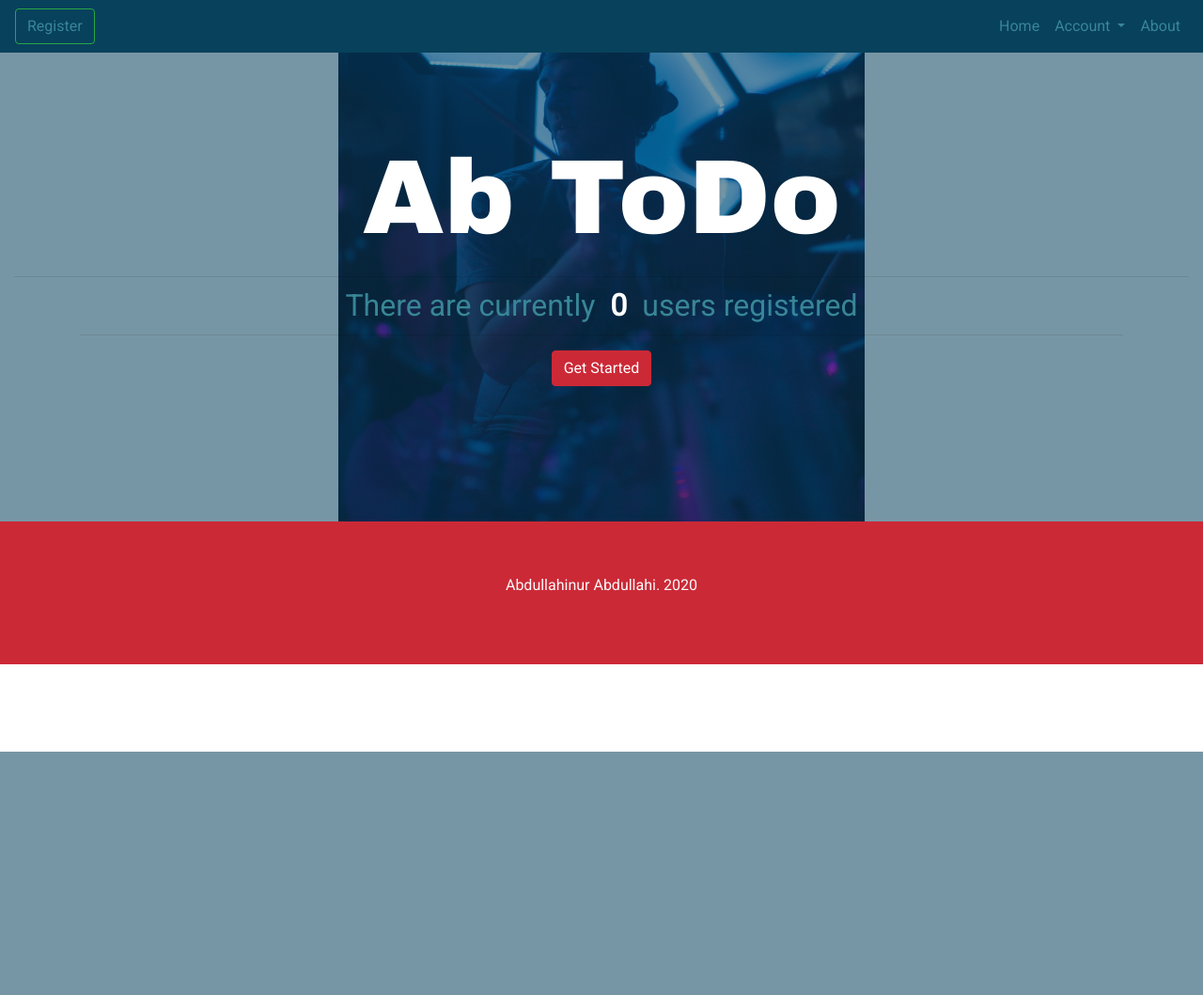
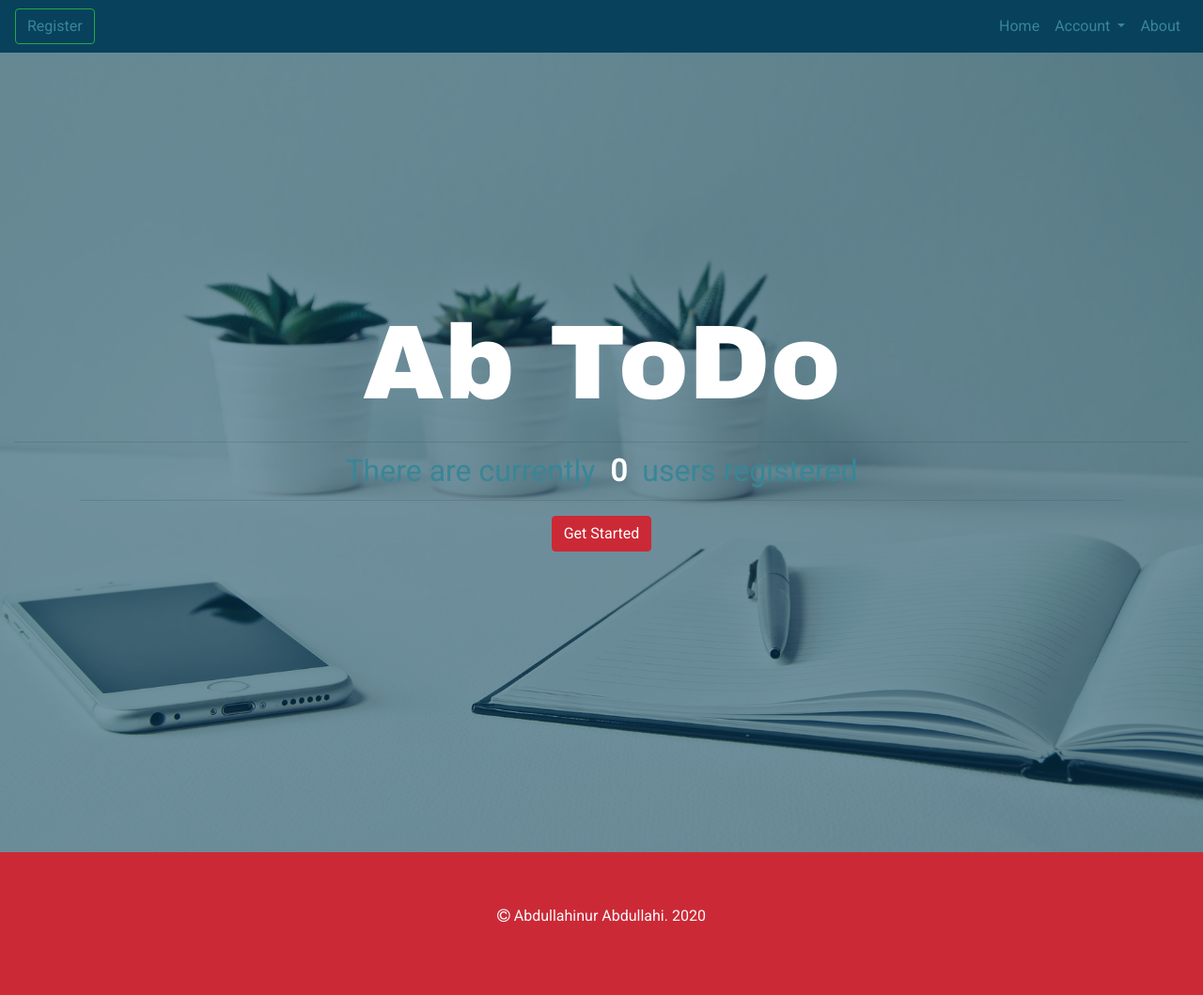
Before and after one commit to SandyAbdullahi/django-todo, a Django app: page / in a window 1280 px wide. Shown: the whole page at 94% size. Before the commit the page ends 800 px from the top, so only its background shows below. Run offline with Django 3.2, Linux system fonts and the light colour scheme; parts of the project's set-up code (start-up, migrations or seed data) failed here and were passed over; some libraries are stand-ins or nearby versions.

Commit message:
add media query for bigger device views

```diff
--- a/static/css/styles.css
+++ b/static/css/styles.css
@@ -138,6 +138,18 @@ a {
 
 
 @media (min-width: 768px)  {
+    .landing {
+        background: url('../img/desk-3076954_1920.jpg') no-repeat center;
+        background-size: cover;
+        height: 100%;
+
+    }
+
+    .landing .content {
+        padding: 20rem 0rem;
+    }
+
+
     textarea {
         width: 90% !important;
     }
--- a/templates/base.html
+++ b/templates/base.html
@@ -16,6 +16,7 @@
     <!-- Bootstrap CSS -->
     {% bootstrap_css %}
     <link rel="stylesheet" href="{% static "css/styles.css" %}">
+    <link rel="stylesheet" href="https://stackpath.bootstrapcdn.com/font-awesome/4.7.0/css/font-awesome.min.css">
     {% endblock  %}
 
 
```
